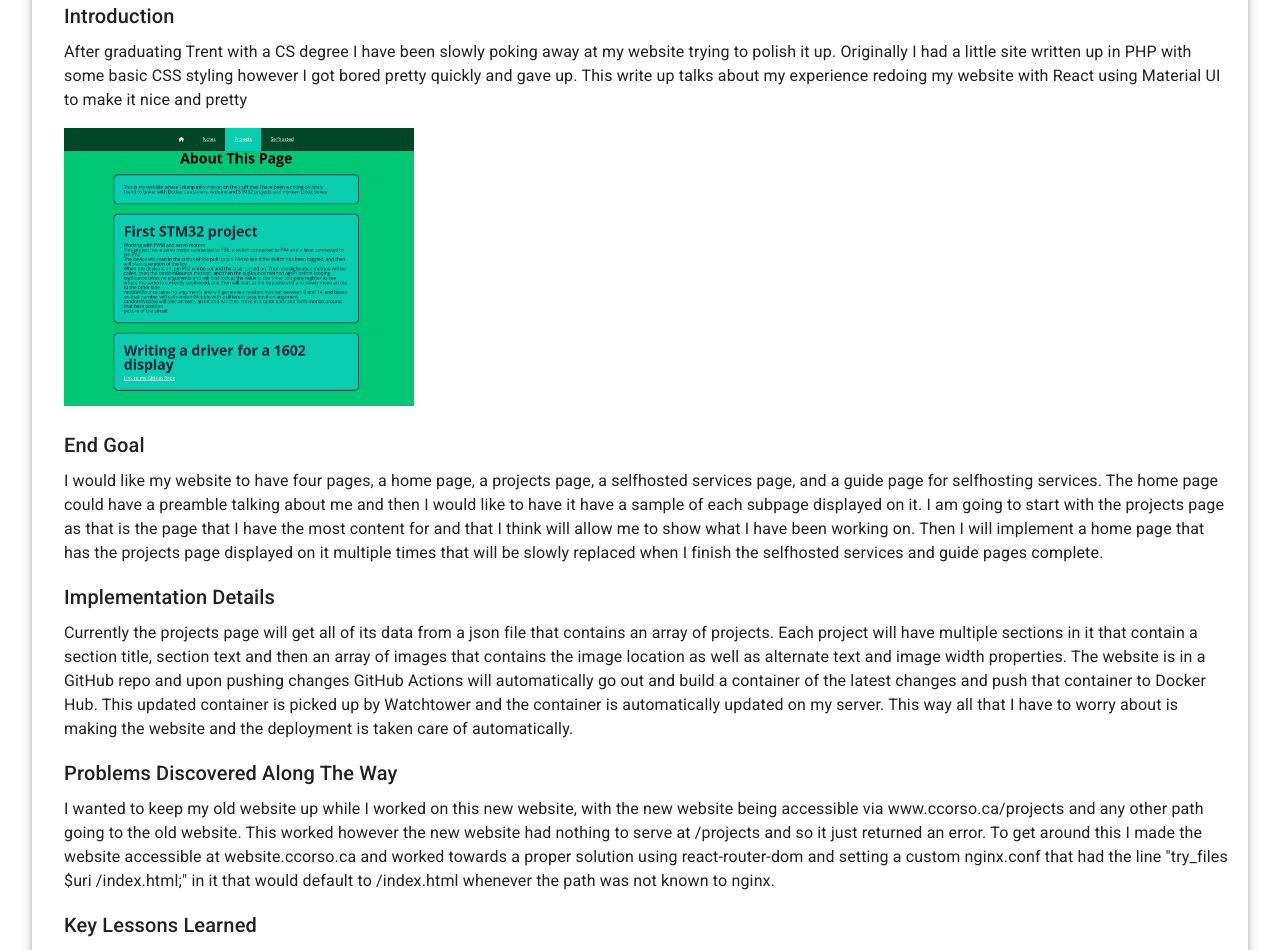
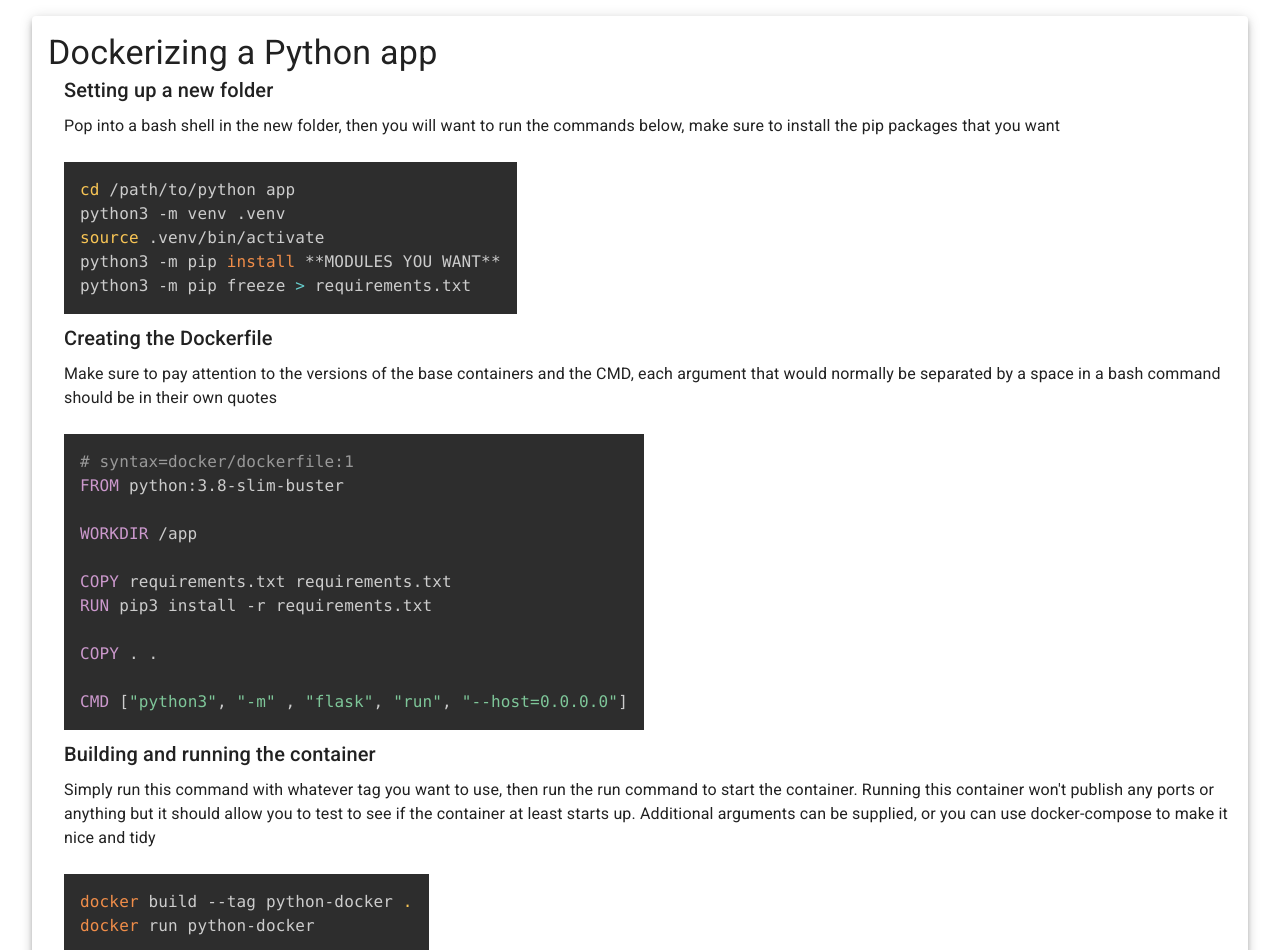
Before and after one commit to connor-corso/ccorso-website, a React (Create React App) app: page /guides in a window 1280 px wide. Shown: the part 262-1212 px from the top of the page. Built offline with nearby package versions, Linux system fonts and the light colour scheme.

Commit message:
added a code section and a guides section

```diff
--- a/package.json
+++ b/package.json
@@ -15,7 +15,8 @@
     "react": "latest",
     "react-dom": "latest",
     "react-router-dom": "^6.14.1",
-    "react-scripts": "latest"
+    "react-scripts": "latest",
+    "react-syntax-highlighter": "^15.5.0"
   },
   "browserslist": {
     "production": [
--- a/src/components/cards/ProjectCard.js
+++ b/src/components/cards/ProjectCard.js
@@ -3,10 +3,14 @@ import Paper from '@mui/material/Paper';
 import Box from '@mui/material/Box';
 import Link from '@mui/material/Link';
 
+import { Code } from '@mui/material';
+import { Prism as SyntaxHighlighter } from 'react-syntax-highlighter';
+import { tomorrow } from 'react-syntax-highlighter/dist/esm/styles/prism';
+
 //This function takes a json array of images that contain the image path (currently only local images) and alternate text and displays them
-function ProjectImages({images}){
+function ProjectImages({ images }) {
   // look to see if images is anything or if there are any entries
-  if (images == null || images.length == 0){
+  if (images == null || images.length == 0) {
     return
   }
 
@@ -23,9 +27,9 @@ function ProjectImages({images}){
 }
 
 // This function takes a json array of links and link texts and will spit them out in a box
-function ProjectLinks({links}){
+function ProjectLinks({ links }) {
   // look to see if there are any links or if its just an empty list
-  if (links == null || links.length == 0){
+  if (links == null || links.length == 0) {
     return
   }
 
@@ -41,8 +45,24 @@ function ProjectLinks({links}){
   )
 }
 
+// this function will take the code from a section and dump it into a nicely formatted code blob
+function ProjectCode({ code }) {
+  if (code === undefined) {
+    return;
+  }
+  else {
+    return (
+      <Box width={"fit-content"} maxWidth={"90vw"}>
+        <SyntaxHighlighter language={code.language} style={tomorrow}>
+          {code.code}
+        </SyntaxHighlighter>
+      </Box>
+    )
+  }
+}
+
 // This function takes a section (a json section) and spits out the section title, text, links and images
-function ProjectSection({section}){
+function ProjectSection({ section }) {
   return (
     <Box pl={2}>
       <Typography variant="h6" component="h2" pb={1}>
@@ -51,13 +71,14 @@ function ProjectSection({section}){
       <Typography variant="body" component="body" pb={2}>
         {section.text}
       </Typography>
-      <ProjectLinks links={section.links}/>
+      <ProjectLinks links={section.links} />
       <ProjectImages images={section.images} />
+      <ProjectCode code={section.code} />
     </Box>
   )
 }
 
-function ProjectCard({project}){
+function ProjectCard({ project }) {
 
   return (
     <Paper elevation={5} >
@@ -69,7 +90,7 @@ function ProjectCard({project}){
         </Typography>
 
         {project.sections.map((section, index) => (
-            <ProjectSection  section={section} key={index} />
+          <ProjectSection section={section} key={index} />
         ))}
       </Box>
     </Paper>
--- a/src/data/guides.json
+++ b/src/data/guides.json
@@ -1,38 +1,47 @@
 
 [
     {
-        "id":"3",
-        "title": "Remodelling My Website",
+        "id":"2",
+        "title": "Dockerizing a Python app",
+        "sections":
+        [
+            {
+                "title":"Setting up a new folder",
+                "text": "Pop into a bash shell in the new folder, then you will want to run the commands below, make sure to install the pip packages that you want",
+                "code":
+                {
+                    "code":"cd /path/to/python app \npython3 -m venv .venv\nsource .venv/bin/activate\npython3 -m pip install **MODULES YOU WANT**\npython3 -m pip freeze > requirements.txt",
+                    "language":"bash"
+                }
+            },
+            {
+                "title":"Creating the Dockerfile",
+                "text": "Make sure to pay attention to the versions of the base containers and the CMD, each argument that would normally be separated by a space in a bash command should be in their own quotes",
+                "code":
+                {
+                    "code":"# syntax=docker/dockerfile:1\nFROM python:3.8-slim-buster\n\nWORKDIR /app\n\nCOPY requirements.txt requirements.txt\nRUN pip3 install -r requirements.txt\n\nCOPY . .\n\nCMD [\"python3\", \"-m\" , \"flask\", \"run\", \"--host=0.0.0.0\"]",
+                    "language":"docker"
+                }
+            },
+            {
+                "title":"Building and running the container",
+                "text": "Simply run this command with whatever tag you want to use, then run the run command to start the container. Running this container won't publish any ports or anything but it should allow you to test to see if the container at least starts up. Additional arguments can be supplied, or you can use docker-compose to make it nice and tidy",
+                "code":
+                {
+                    "code":"docker build --tag python-docker .\ndocker run python-docker",
+                    "language":"bash"
+                }
+            }
+        ]
+    },
+    {
+        "id":"1",
+        "title": "Setting Up Traefik to serve as a reverse proxy",
         "sections":
         [
             {
                 "title": "Introduction",
-                "text": "After graduating Trent with a CS degree I have been slowly poking away at my website trying to polish it up. Originally I had a little site written up in PHP with some basic CSS styling however I got bored pretty quickly and gave up. This write up talks about my experience redoing my website with React using Material UI to make it nice and pretty",
-                "images":
-                [
-                    {
-                        "imageLocation": "screenshot_old_puke_green_website.png",
-                        "imageAlternateText": "picture of my old gross website",
-                        "imageWidth": "30%"
-                    }
-                ]
-            },
-            {
-                "title": "End Goal",
-                "text": "I would like my website to have four pages, a home page, a projects page, a selfhosted services page, and a guide page for selfhosting services. The home page could have a preamble talking about me and then I would like to have it have a sample of each subpage displayed on it. I am going to start with the projects page as that is the page that I have the most content for and that I think will allow me to show what I have been working on. Then I will implement a home page that has the projects page displayed on it multiple times that will be slowly replaced when I finish the selfhosted services and guide pages complete."
-            },
-            {
-                "title": "Implementation Details",
-                "text": "Currently the projects page will get all of its data from a json file that contains an array of projects. Each project will have multiple sections in it that contain a section title, section text and then an  array of images that contains the image location as well as alternate text and image width properties. The website is in a GitHub repo and upon pushing changes GitHub Actions will automatically go out and build a container of the latest changes and push that container to Docker Hub. This updated container is picked up by Watchtower and the container is automatically updated on my server. This way all that I have to worry about is making the website and the deployment is taken care of automatically."
-            },
-            {
-                "title": "Problems Discovered Along The Way",
-                "text": "I wanted to keep my old website up while I worked on this new website, with the new website being accessible via www.ccorso.ca/projects and any other path going to the old website. This worked however the new website had nothing to serve at /projects and so it just returned an error. To get around this I made the website accessible at website.ccorso.ca and worked towards a proper solution using react-router-dom and setting a custom nginx.conf that had the line \"try_files $uri /index.html;\" in it that would default to /index.html whenever the path was not known to nginx."
-            },
-            {
-                "title": "Key Lessons Learned",
-                "text": "I don't have any key lessons learned as of yet because I'm still working on it in the early stages"
-
+                "text": "A reverse proxy is important as it allows you to automatically manage secure connections to apps. Traefik makes a great choice for a reverse proxy as it allows you to "
             }
         ]
     }
--- a/src/guides/Guides.js
+++ b/src/guides/Guides.js
@@ -1,5 +1,6 @@
 import Grid  from '@mui/material/Grid';
 import Box from '@mui/material/Box';
+import Typography from '@mui/material/Typography';
 
 import guides from 'data/guides.json';
 import ProjectCard from "components/cards/ProjectCard";
@@ -7,6 +8,10 @@ import ProjectCard from "components/cards/ProjectCard";
 
 function Guides(){
   return (
+    <Box>
+        <Typography variant="h4" component="h1" p={2}>
+            This is where you can find my guides that I have written
+        </Typography>
         <Grid container
         justifyContent="flex-start"
         alignItems="stretch"
@@ -20,6 +25,7 @@ function Guides(){
             ))}
 
         </Grid>
+    </Box>
   )
 }
 
--- a/src/projects/Projects.js
+++ b/src/projects/Projects.js
@@ -1,25 +1,31 @@
-import Grid  from '@mui/material/Grid';
+import Grid from '@mui/material/Grid';
 import Box from '@mui/material/Box';
+import Typography from '@mui/material/Typography';
 
 import projects from 'data/projects.json';
 import ProjectCard from "components/cards/ProjectCard";
 
+function Projects() {
+  return (
+    <Box>
+      <Typography variant="h4" component="h1" p={2}>
+        This is where you can find a log of my projects
+      </Typography>
 
-function Projects(){
-  return (
-    <Grid container
-    justifyContent="flex-start"
-    alignItems="stretch"
-    direction="column">
+      <Grid container
+        justifyContent="flex-start"
+        alignItems="stretch"
+        direction="column">
 
 
         {projects.map((project, index) => (
-          <Grid item key={index} xs={12} md={12} m={{xs: 1, md: 4}}>
+          <Grid item key={index} xs={12} md={12} m={{ xs: 1, md: 4 }}>
             <ProjectCard project={project} key={index} />
           </Grid>
         ))}
 
-    </Grid>
+      </Grid>
+    </Box>
   )
 }
 
--- a/src/selfhostedServices/SelfhostedServices.js
+++ b/src/selfhostedServices/SelfhostedServices.js
@@ -1,21 +1,28 @@
-import Grid  from '@mui/material/Grid';
+import Grid from '@mui/material/Grid';
+import Typography from '@mui/material/Typography';
+import Box from '@mui/material/Box';
 
 import services from 'data/selfhostedservices.json';
 import Service from "components/cards/SelfhostedServiceCard";
 
+function SelfhostedServices({ multiplier = 1 }) {
+  return (
+    <Box>
 
-function SelfhostedServices({multiplier=1}){
-  return (
+      <Typography variant="h4" component="h1" p={2}>
+        This is where you can find a list of all my selfhosted services
+      </Typography>
       <Grid container
-      spacing ={{xs: 1, md: 4}}
-      justifyContent="space-around"
-      alignItems="baseline" >
+        spacing={{ xs: 1, md: 4 }}
+        justifyContent="space-around"
+        alignItems="baseline" >
         {services.map((service, index) => (
-          <Grid item key={index} xs={12} sm={6*multiplier} md={4*multiplier} lg={4*multiplier} xl={2*multiplier}>
+          <Grid item key={index} xs={12} sm={6 * multiplier} md={4 * multiplier} lg={4 * multiplier} xl={2 * multiplier}>
             <Service service={service} key={index} />
           </Grid>
-          ))}
+        ))}
       </Grid>
+    </Box>
   )
 }
 
```
Also changed, not shown: 1 other file (tests, documents, lock files or other folders). Lines whose indentation alone changed are shown as unchanged.
